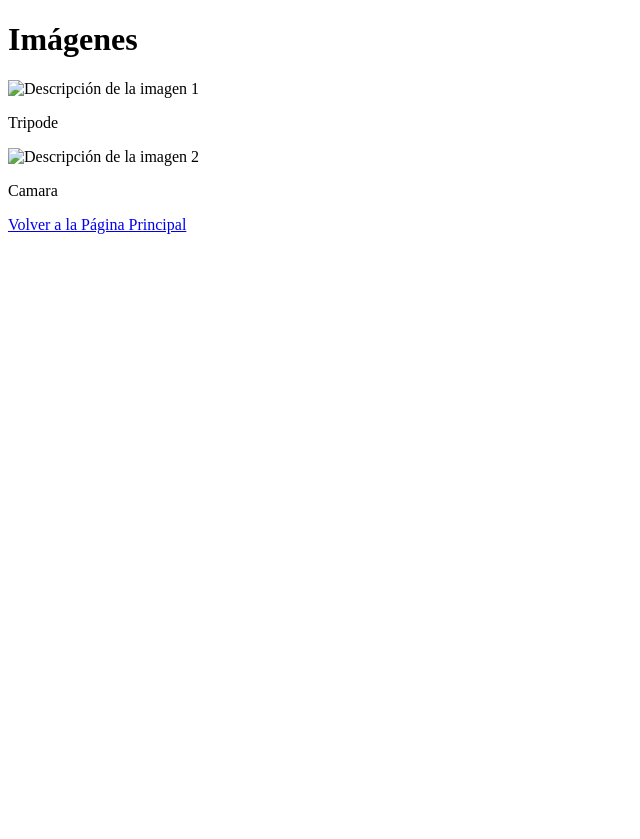
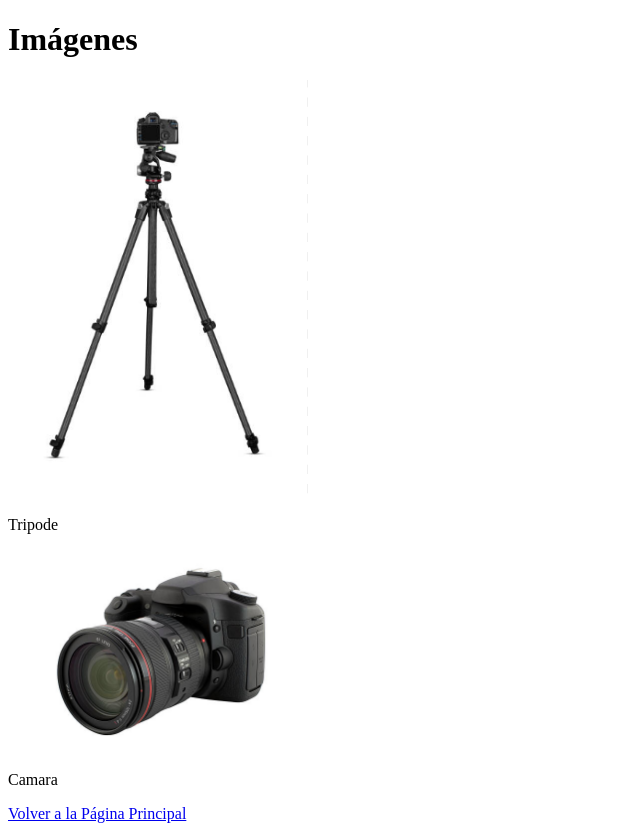
Before and after one commit to Jerry11py/TP1_David-Medina, a plain HTML site: page pagina2.html in a window 1280 px wide. Shown: the whole page, without its empty margins (0-640 px from the left). Before the commit the page ends 800 px from the top, so only its background shows below. Drawn offline with Linux system fonts and the light colour scheme; the site is published under a folder, as on GitHub Pages, so addresses that start at the root find nothing.

Commit message:
Arreglo de error en el codigo de imagen

```diff
--- a/pagina2.html
+++ b/pagina2.html
@@ -7,9 +7,9 @@
 </head>
 <body>
     <h1>Imágenes</h1>
-    <img src="/img/image1.png" alt="Descripción de la imagen 1" width="300">
+    <img src="img/image1.png" alt="Descripción de la imagen 1" width="300">
     <p>Tripode</p>
-    <img src="/img/image2.png" alt="Descripción de la imagen 2" width="300">
+    <img src="img/image2.png" alt="Descripción de la imagen 2" width="300">
     <p>Camara</p>
     <p><a href="index.html">Volver a la Página Principal</a></p>
 </body>
```
